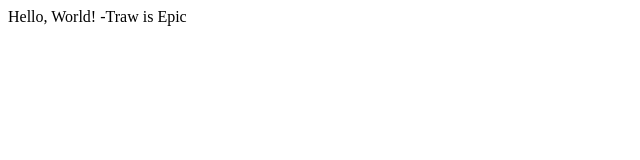
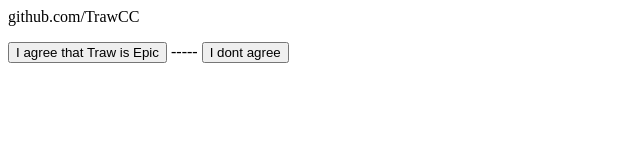
Before and after one commit to TrawCC/Traw, a plain HTML site: page index.html in a window 1280 px wide. Shown: the whole page, without its empty margins (0-640 px from the left). Drawn offline with Linux system fonts and the light colour scheme.

Commit message:
Update index.html

```diff
--- a/index.html
+++ b/index.html
@@ -1 +1,6 @@
-<h>Hello, World! -Traw is Epic</h>
+<title>Hello, World! -Traw is Epic</title>
+<p>github.com/TrawCC</p>
+
+<button type="button" onclick="alert('Thanks mate ;)')">I agree that Traw is Epic</button>
+-----
+<button type="button" onclick="alert('Mad cuz bad')">I dont agree</button>
```
